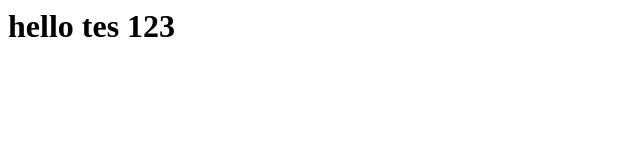
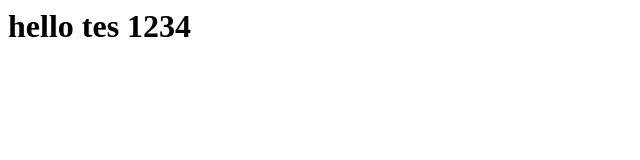
Before and after one commit to AdhDrzt/WC-FE-GDGOC-25, a plain HTML site: page index.html in a window 1280 px wide. Shown: the full height of the page, 0-640 px from the left. Drawn offline with Linux system fonts and the light colour scheme.

Commit message:
Save before rebase

```diff
--- a/index.html
+++ b/index.html
@@ -1,2 +1,2 @@
 
-<h1>hello tes 123</h1>
+<h1>hello tes 1234</h1>
```
